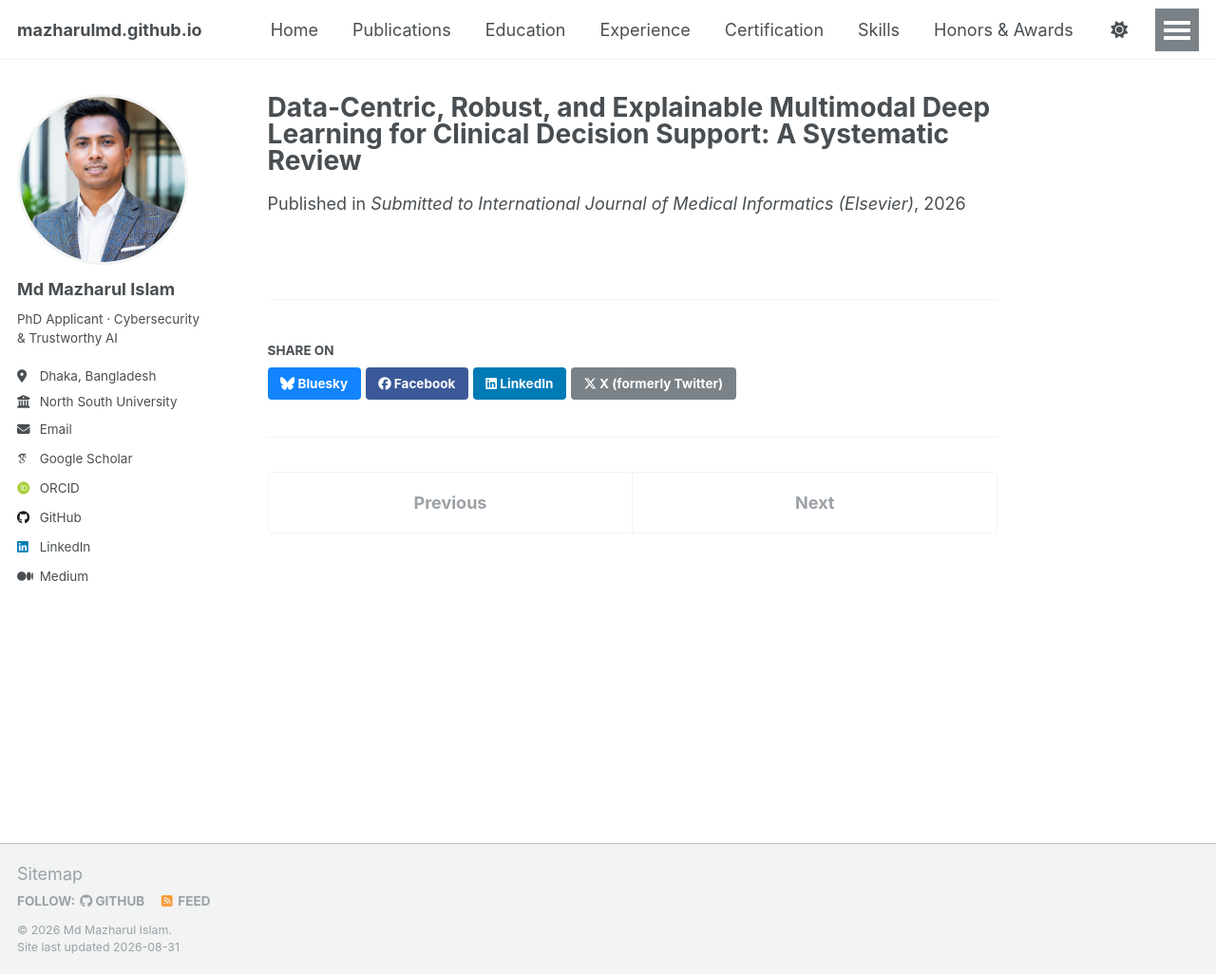
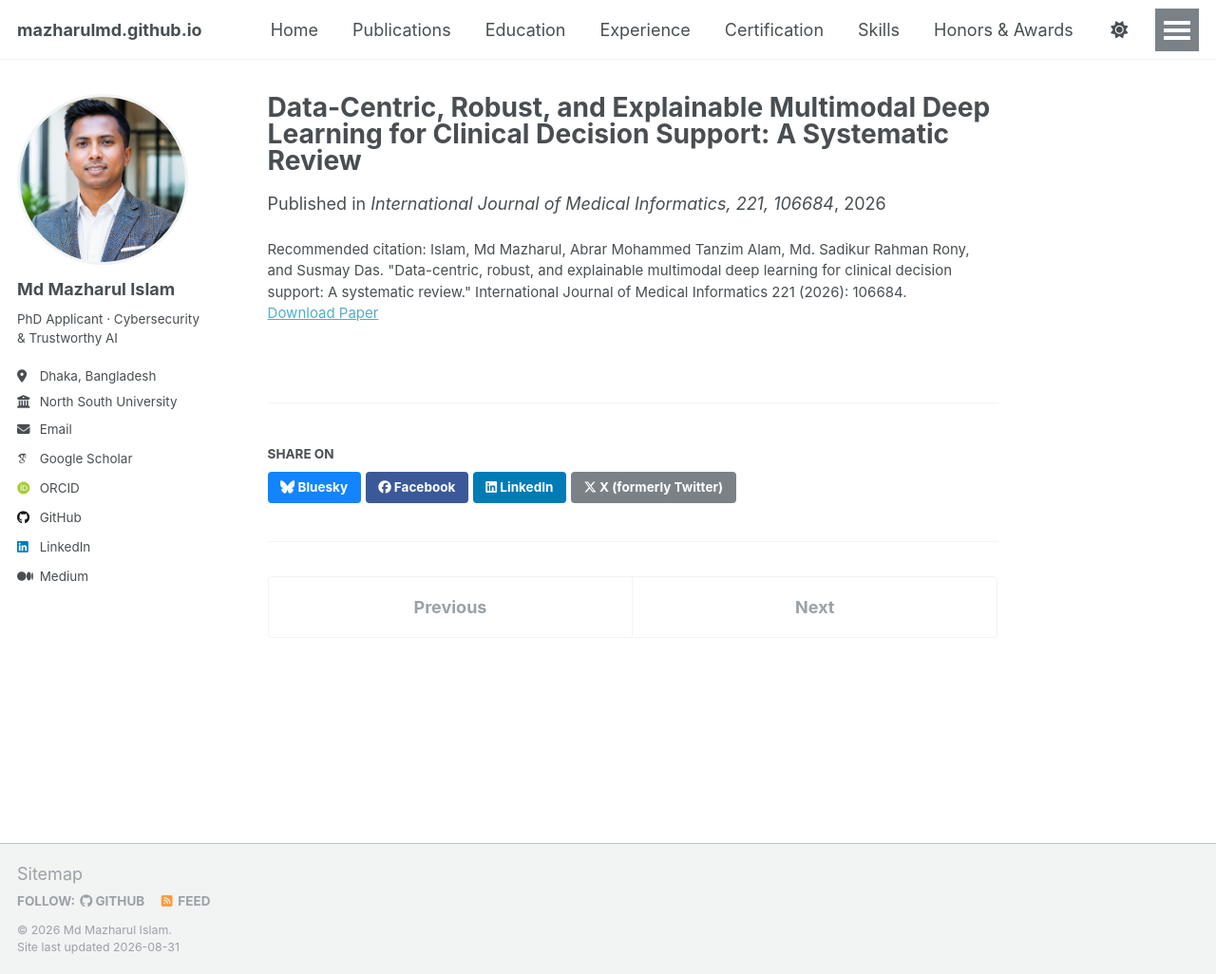
Before and after one commit to mazharulmd/mazharulmd.github.io, a Jekyll site: the page built from _publications/2026-06-25-data-centric-multimodal-clinical-decision-support.md, in a window 1280 px wide and 1026 px high. Shown: the whole window at 95% size. Built offline with Jekyll 4.4.1, drawn with Linux system fonts in a browser that asks for light colours; some web fonts are replaced; a script that is not in the unit is left out.

Commit message:
Publish J4: Data-Centric Multimodal Clinical Decision Support in IJMI  Update publication metadata, add DOI, citation, and BibTeX. Move from under review to published.

```diff
--- a/_publications/2026-06-25-data-centric-multimodal-clinical-decision-support.md
+++ b/_publications/2026-06-25-data-centric-multimodal-clinical-decision-support.md
@@ -6,15 +6,29 @@ category: manuscripts
 
 permalink: /publication/data-centric-multimodal-clinical-decision-support
 
-date: 2026-06-25
+date: 2026-08-26
 
-venue: "Submitted to International Journal of Medical Informatics (Elsevier)"
+venue: "International Journal of Medical Informatics, 221, 106684"
 
 authors: "Md Mazharul Islam, Abrar Mohammed Tanzim Alam, Md. Sadikur Rahman Rony and Susmay Das"
 
-journalurl: "https://www.sciencedirect.com/journal/international-journal-of-medical-informatics"
+journalurl: https://doi.org/10.1016/j.ijmedinf.2026.106684
 
 paperurl: "/files/Data Centric Robust and Explainable Multimodal Deep Learning.pdf"
 
-status: "Under Review"
+status: "Published"
+
+citation: 'Islam, Md Mazharul, Abrar Mohammed Tanzim Alam, Md. Sadikur Rahman Rony, and Susmay Das. "Data-centric, robust, and explainable multimodal deep learning for clinical decision support: A systematic review." International Journal of Medical Informatics 221 (2026): 106684.'
+
+bibtex: |
+  @article{islam2026datacentric,
+    title={Data-centric, robust, and explainable multimodal deep learning for clinical decision support: A systematic review},
+    author={Islam, Md Mazharul and Alam, Abrar Mohammed Tanzim and Rony, Md. Sadikur Rahman and Das, Susmay},
+    journal={International Journal of Medical Informatics},
+    volume={221},
+    pages={106684},
+    year={2026},
+    publisher={Elsevier},
+    doi={10.1016/j.ijmedinf.2026.106684}
+  }
 ---
```
Also changed, not shown: 1 other file.
